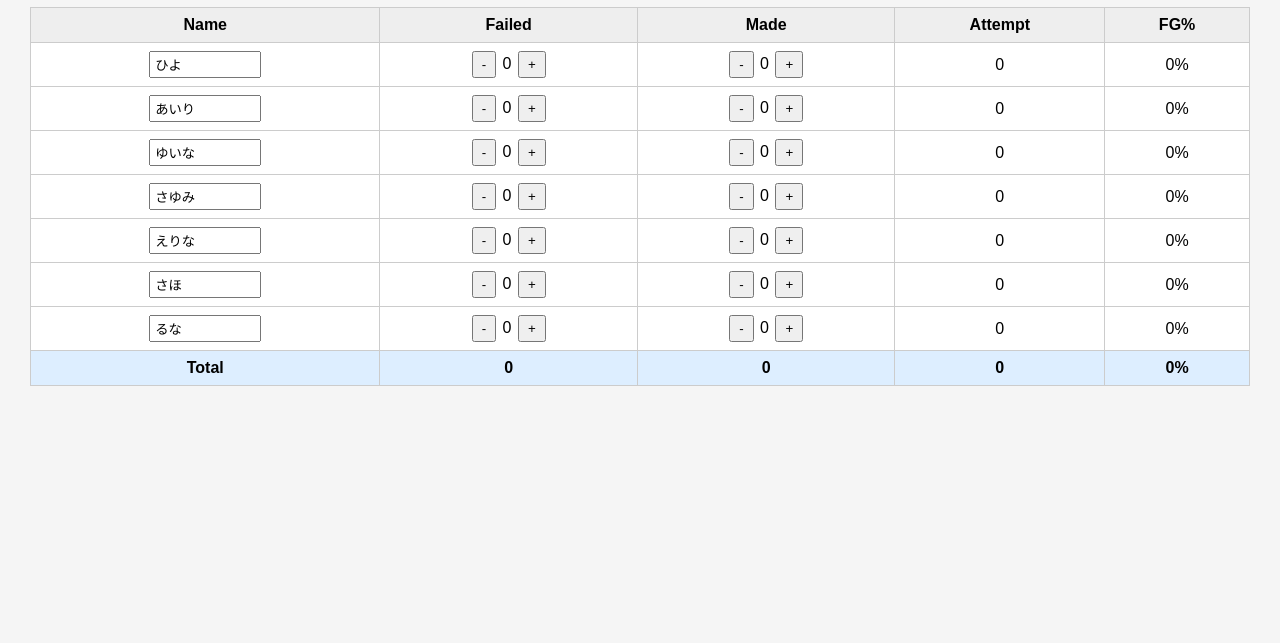
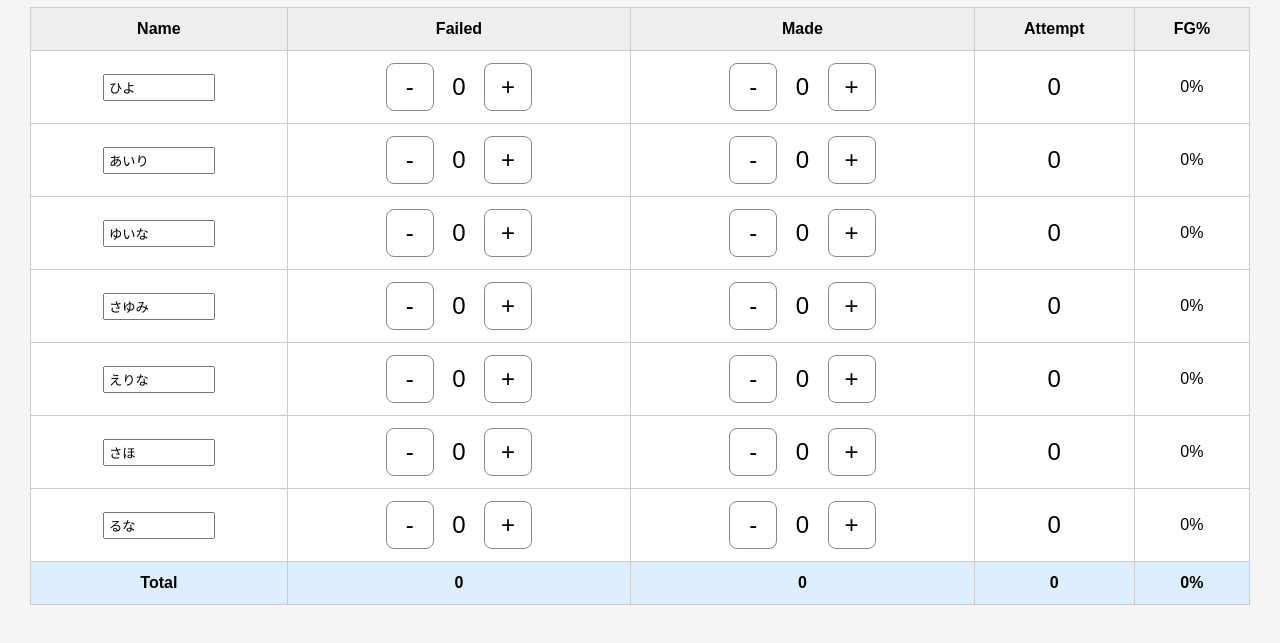
Before and after one commit to kazuyuki/field-goal-tracker, a plain HTML site: page index.html in a window 1280 px wide. Shown: the part 71-714 px from the top of the page. Drawn offline with Linux system fonts and the light colour scheme.

Commit message:
Enhance styling for table and button elements
Increased padding for table cells and buttons, adjusted button dimensions and styles.

```diff
--- a/index.html
+++ b/index.html
@@ -17,8 +17,9 @@
   }
   th, td {
     border: 1px solid #ccc;
-    padding: 8px;
+    padding: 12px;
     text-align: center;
+    vertical-align: middle;
   }
   th { background: #eee; }
   input[type="text"] {
@@ -26,9 +27,19 @@
     padding: 4px;
   }
   .btn {
-    padding: 4px 8px;
-    margin: 0 2px;
+    width: 48px;
+    height: 48px;
+    font-size: 24px;
+    border-radius: 8px;
+    border: 1px solid #888;
+    background: #fff;
+    margin: 0 6px;
     cursor: pointer;
+  }
+  .failVal, .madeVal, .attemptVal {
+    font-size: 24px;
+    padding: 0 8px;
+    min-width: 40px;
   }
   .total-row {
     background: #def;
```
